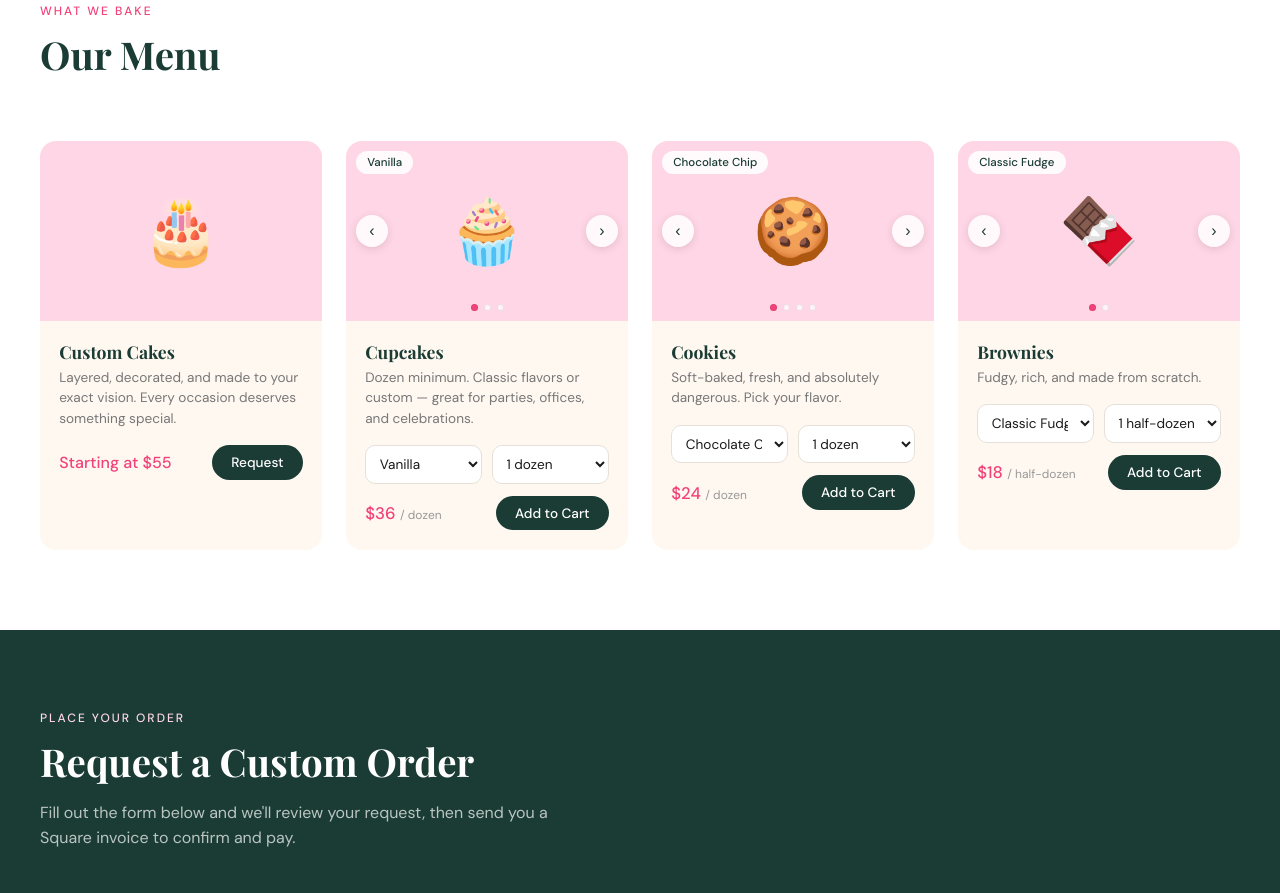
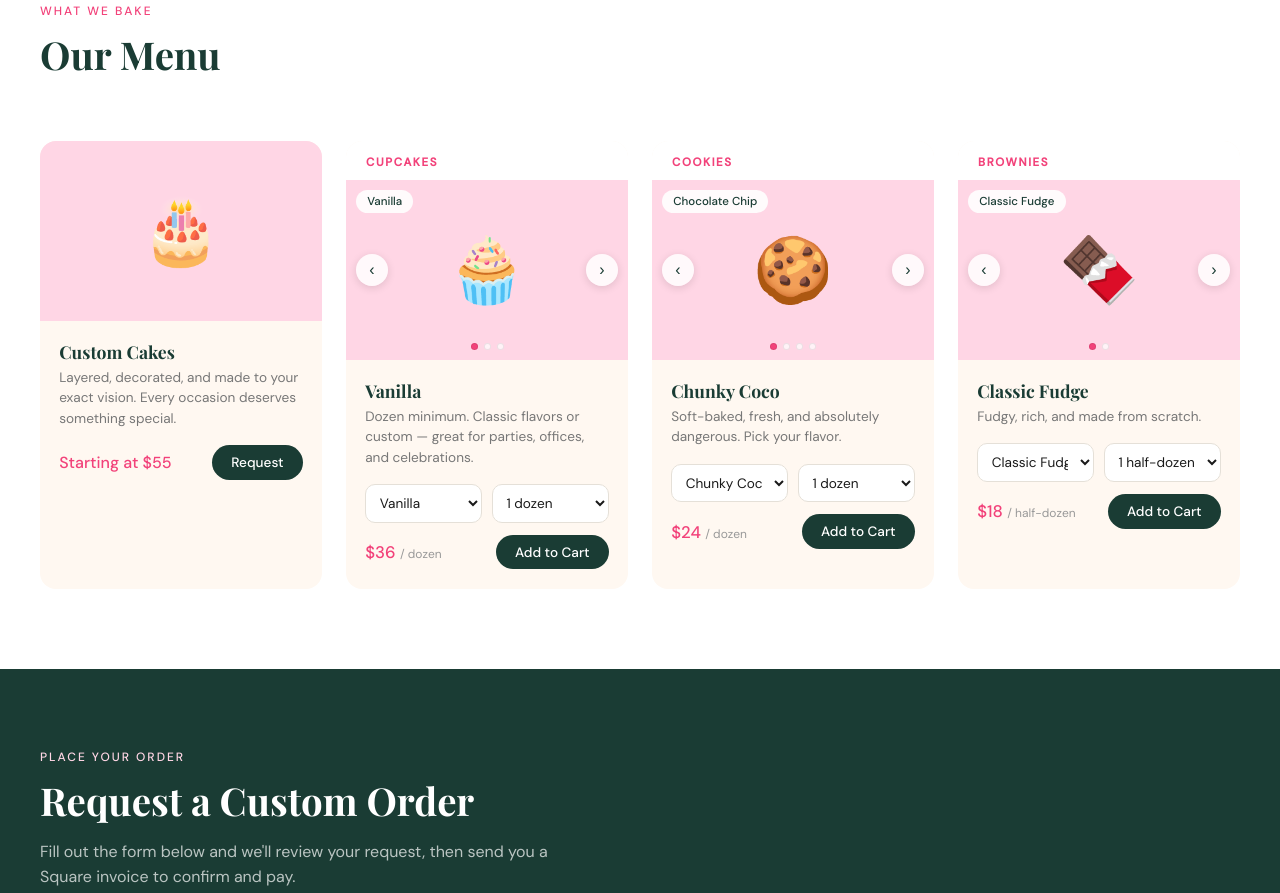
Before and after one commit to QuietRift/SuttonlySweet, a website: page index.html in a window 1280 px wide. Shown: the part 922-1815 px from the top of the page. Drawn offline with nearby package versions, Linux system fonts and the light colour scheme; a web font is replaced by a local one.

Commit message:
Add files via upload

```diff
--- a/index.html
+++ b/index.html
@@ -614,13 +614,25 @@
     .mc-footer { display: flex; align-items: center; justify-content: space-between; margin-top: 0.75rem; }
     .mc-total { font-weight: 500; color: var(--pink); font-size: 1.05rem; }
     .mc-total small { color: #999; font-weight: 400; font-size: 0.75rem; }
+
+    /* ===== LOGO ===== */
+    a.nav-logo { text-decoration: none; display: inline-flex; align-items: center; }
+    .nav-logo-img { height: 44px; width: auto; max-width: 240px; object-fit: contain; display: block; }
+    @media (max-width: 600px) { .nav-logo-img { height: 36px; max-width: 42vw; } }
+
+    /* ===== CARD CATEGORY HEADER ===== */
+    .mc-category { padding: 0.85rem 1.25rem 0.65rem; font-size: 0.72rem; letter-spacing: 0.14em; text-transform: uppercase; color: var(--pink); font-weight: 600; background: white; }
   </style>
 </head>
 <body>
 
 <!-- NAV -->
 <nav>
-  <div class="nav-logo">Suttonly<span>Sweet</span></div>
+  <a class="nav-logo" href="#top" aria-label="Suttonly Sweet home">
+    <img src="/images/logo.png" alt="Suttonly Sweet" class="nav-logo-img"
+         onerror="this.style.display='none'; this.nextElementSibling.style.display='inline'" />
+    <span class="nav-logo-text" style="display:none">Suttonly<span>Sweet</span></span>
+  </a>
   <div class="nav-links">
     <a href="#menu">Menu</a>
     <a href="#order">Order</a>
@@ -1237,6 +1249,7 @@ function renderMenu() {
     const hasCarousel = flavors.length > 1;
     return `
     <div class="menu-card" id="card-${item.id}">
+      <div class="mc-category">${item.name}</div>
       <div class="menu-card-img" id="img-${item.id}">
         <span class="fallback">${item.emoji || '🍰'}</span>
         ${hasCarousel ? `
@@ -1246,7 +1259,7 @@ function renderMenu() {
           <div class="mc-dots" id="dots-${item.id}"></div>` : ''}
       </div>
       <div class="menu-card-body">
-        <h4>${item.name}</h4>
+        <h4 id="title-${item.id}">${flavors[0].name}</h4>
         <p>${item.description}</p>
         <div class="mc-select-row">
           <select id="flavor-${item.id}" onchange="onFlavorSelect('${item.id}')" aria-label="${item.name} flavor">
@@ -1288,7 +1301,9 @@ function setCarousel(itemId, idx) {
     imgWrap.appendChild(img);
   }
   const tag = document.getElementById('tag-' + itemId);
-  if (tag) tag.textContent = f.name;
+  if (tag) tag.textContent = f.flavor || f.name;
+  const title = document.getElementById('title-' + itemId);
+  if (title) title.textContent = f.name;
   const dots = document.getElementById('dots-' + itemId);
   if (dots) dots.innerHTML = flavors.map((_, i) =>
     `<span class="mc-dot${i === flavorIdx[itemId] ? ' active' : ''}" onclick="setCarouselAndSelect('${itemId}', ${i})"></span>`).join('');
--- a/shop-config.json
+++ b/shop-config.json
@@ -1,7 +1,12 @@
 {
   "settings": {
     "minLeadDays": 4,
-    "allowedPickupWeekdays": [3, 4, 5, 6],
+    "allowedPickupWeekdays": [
+      3,
+      4,
+      5,
+      6
+    ],
     "weekdayKey": "0=Sun 1=Mon 2=Tue 3=Wed 4=Thu 5=Fri 6=Sat",
     "deliveryFee": 10,
     "deliveryEnabled": true,
@@ -24,9 +29,21 @@
       "unit": "dozen",
       "emoji": "🧁",
       "flavors": [
-        { "id": "vanilla", "name": "Vanilla", "image": "/images/cupcakes-vanilla.jpg" },
-        { "id": "chocolate", "name": "Chocolate", "image": "/images/cupcakes-chocolate.jpg" },
-        { "id": "red-velvet", "name": "Red Velvet", "image": "/images/cupcakes-red-velvet.jpg" }
+        {
+          "id": "vanilla",
+          "name": "Vanilla",
+          "image": "/images/cupcakes-vanilla.jpg"
+        },
+        {
+          "id": "chocolate",
+          "name": "Chocolate",
+          "image": "/images/cupcakes-chocolate.jpg"
+        },
+        {
+          "id": "red-velvet",
+          "name": "Red Velvet",
+          "image": "/images/cupcakes-red-velvet.jpg"
+        }
       ]
     },
     {
@@ -37,10 +54,27 @@
       "unit": "dozen",
       "emoji": "🍪",
       "flavors": [
-        { "id": "choc-chip", "name": "Chocolate Chip", "image": "/images/cookies-choc-chip.jpg" },
-        { "id": "sugar", "name": "Sugar Cookie", "image": "/images/cookies-sugar.jpg" },
-        { "id": "lemon", "name": "Lemon Cookie", "image": "/images/cookies-lemon.jpg" },
-        { "id": "snickerdoodle", "name": "Snickerdoodle", "image": "/images/cookies-snickerdoodle.jpg" }
+        {
+          "id": "choc-chip",
+          "name": "Chunky Coco",
+          "flavor": "Chocolate Chip",
+          "image": "/images/cookies-choc-chip.jpg"
+        },
+        {
+          "id": "sugar",
+          "name": "Sugar Cookie",
+          "image": "/images/cookies-sugar.jpg"
+        },
+        {
+          "id": "lemon",
+          "name": "Lemon Cookie",
+          "image": "/images/cookies-lemon.jpg"
+        },
+        {
+          "id": "snickerdoodle",
+          "name": "Snickerdoodle",
+          "image": "/images/cookies-snickerdoodle.jpg"
+        }
       ]
     },
     {
@@ -51,8 +85,16 @@
       "unit": "half-dozen",
       "emoji": "🍫",
       "flavors": [
-        { "id": "classic", "name": "Classic Fudge", "image": "/images/brownies-classic.jpg" },
-        { "id": "walnut", "name": "Walnut", "image": "/images/brownies-walnut.jpg" }
+        {
+          "id": "classic",
+          "name": "Classic Fudge",
+          "image": "/images/brownies-classic.jpg"
+        },
+        {
+          "id": "walnut",
+          "name": "Walnut",
+          "image": "/images/brownies-walnut.jpg"
+        }
       ]
     }
   ],
```
